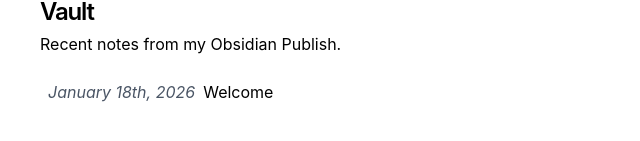
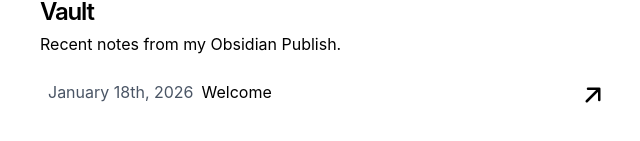
Before and after one commit to RoogerMao/personal-website, a Next.js app in the folder blog/: page / in a window 1280 px wide. Shown: the part 656-797 px from the top of the page, without its empty margins (312-952 px from the left). Built offline with nearby package versions, Linux system fonts and the light colour scheme.

Commit message:
last styling touches (simplifying interactivity)

```diff
--- a/blog/app/components/article.tsx
+++ b/blog/app/components/article.tsx
@@ -1,3 +1,5 @@
+import { ExperienceLink } from "./link";
+
 type ArticleProps = {
     key: any
     id: string;
@@ -12,16 +14,20 @@ export function Article(props: ArticleProps) {
 
 
     return(
-        <div className="flex flex-row p-2 shadow-none hover:shadow dark:hover:shadow-none hover:shadow-orange-500 rounded inset-ring-0 dark:hover:inset-ring-1 dark:hover:inset-ring-orange-400 group">
-            <p className="italic text-gray-600 dark:text-gray-300 pr-2 text-nowrap group-hover:text-orange-500 dark:group-hover:text-orange-400">
+        <div className="flex flex-row justify-between p-2 shadow-none hover:shadow dark:hover:shadow-none hover:shadow-lg group">
+            <div className="flex flex-row">
+                <p className="text-gray-600 dark:text-gray-300 pr-2 text-nowrap">
                     {months[props.data.month - 1] + " " +
                     props.data.day + suffix(props.data.day) + ", "
                     + props.data.year}
                 </p>
                 <a href = {props.data.link} target = "_blank"
-            className="transition-all hover:text-orange-500 dark:hover:text-orange-400">
+                className="transition-all dark:group-hover:text-orange-400">
                     {props.data.title}
                 </a>
+            </div>
+
+            <ExperienceLink url={props.data.link} />
         </div>
     )
 }
--- a/blog/app/components/artifact.tsx
+++ b/blog/app/components/artifact.tsx
@@ -18,7 +18,7 @@ export function Artifact({ id, content, data }: ArtifactProps) {
     ];
 
     return (
-        <div className="transition-text hover:shadow hover:shadow-orange-500 dark:hover:shadow-none dark:inset-ring-0 dark:hover:inset-ring-2 dark:hover:inset-ring-orange-400/50 p-2 cursor-pointer my-2 rounded group"
+        <div className="transition-text hover:shadow-lg dark:hover:shadow-none p-2 cursor-pointer my-2 rounded group"
         onClick={() => setIsExpanded(!isExpanded)}>
             <div className="flex justify-between w-100">
                 <div className="flex items-start w-full">
@@ -31,7 +31,7 @@ export function Artifact({ id, content, data }: ArtifactProps) {
                     {/* Main Body */}
                     <div className="grow min-w-0">
                         {/* Title, Date */}
-                        <h2 className = "text-xl group-hover:text-orange-500 dark:group-hover:text-orange-400">{data.title}
+                        <h2 className = "text-xl dark:group-hover:text-orange-400">{data.title}
                             <span className = "pl-2 italic text-base">
                                 {months[parseInt(data.start_month) - 1]} {data.start_year} –
                                 {" "}
@@ -70,7 +70,7 @@ export function Artifact({ id, content, data }: ArtifactProps) {
                                     {
                                         data.frameworks.map((key: string) =>
                                         <span key={key}
-                                        className="transition-shadow inline-flex text-sm items-center outline-1 outline-orange-500 dark:outline-orange-400 w-fit px-2 rounded-full text-orange-500 dark:text-orange-400 hover:font-semibold hover:outline-2 whitespace-nowrap">
+                                        className="inline-flex text-sm items-center outline-1 outline-orange-500 dark:outline-orange-400 w-fit px-2 rounded-full text-orange-500 dark:text-orange-400 whitespace-nowrap">
                                         {key}</span>)
                                     }
 
@@ -78,7 +78,7 @@ export function Artifact({ id, content, data }: ArtifactProps) {
                                         data.languages.map((key: string) =>
                                         <span
                                         key = {key}
-                                        className="transition-shadow inline-flex items-center text-sm outline-1 outline-gray-600 dark:outline-gray-300 w-fit px-2 rounded-full text-gray-600 dark:text-gray-300 hover:font-semibold hover:outline-2 whitespace-nowrap">
+                                        className="transition-shadow inline-flex items-center text-sm outline-1 outline-gray-600 dark:outline-gray-300 w-fit px-2 rounded-full text-gray-600 dark:text-gray-300 whitespace-nowrap">
                                         {key}</span>)
                                     }
                                 </div>
--- a/blog/app/page.tsx
+++ b/blog/app/page.tsx
@@ -2,8 +2,6 @@ import { Artifact } from 'app/components/artifact'
 import { Article } from 'app/components/article'
 import { getAllArtifactsData } from 'app/lib/artifacts'
 import { getAllArticlesData } from 'app/lib/articles'
-import fs from 'fs';
-import path from 'path';
 
 export default async function Page() {
   // process all the markdown files containing the artifacts
@@ -24,7 +22,7 @@ export default async function Page() {
           </p>
         </div>
 
-        <p className="transition-all mb-4 hover:text-orange-500 dark:hover:text-orange-400 hover:shadow hover:shadow-orange-500 dark:hover:shadow-none rounded">
+        <p className="transition-all mb-4 hover:text-orange-500 dark:hover:text-orange-400 rounded">
           {`BAIST Spring '26 Technical Reading Program Director.`}
         </p>
       </section>
@@ -61,7 +59,7 @@ export default async function Page() {
         <h1 className="text-2xl mb-1 font-semibold tracking-tighter">
             Vault
         </h1>
-        <p className="transition-all mb-4 hover:text-orange-500 dark:hover:text-orange-400 hover:shadow hover:shadow-orange-500 dark:hover:shadow-none rounded">
+        <p className="transition-all mb-4 hover:text-orange-500 dark:hover:text-orange-400 rounded">
           {`Recent notes from my Obsidian Publish.`}
         </p>
 
--- a/blog/articles/welcome.md
+++ b/blog/articles/welcome.md
@@ -3,5 +3,5 @@ title: Welcome
 month: 01
 day: 18
 year: 2026
-link: https://vault.roger-mao.com/Welcome!#Welcome!
+link: https://vault.roger-mao.com/Welcome!
 ---
```
Lines whose indentation alone changed are shown as unchanged.
